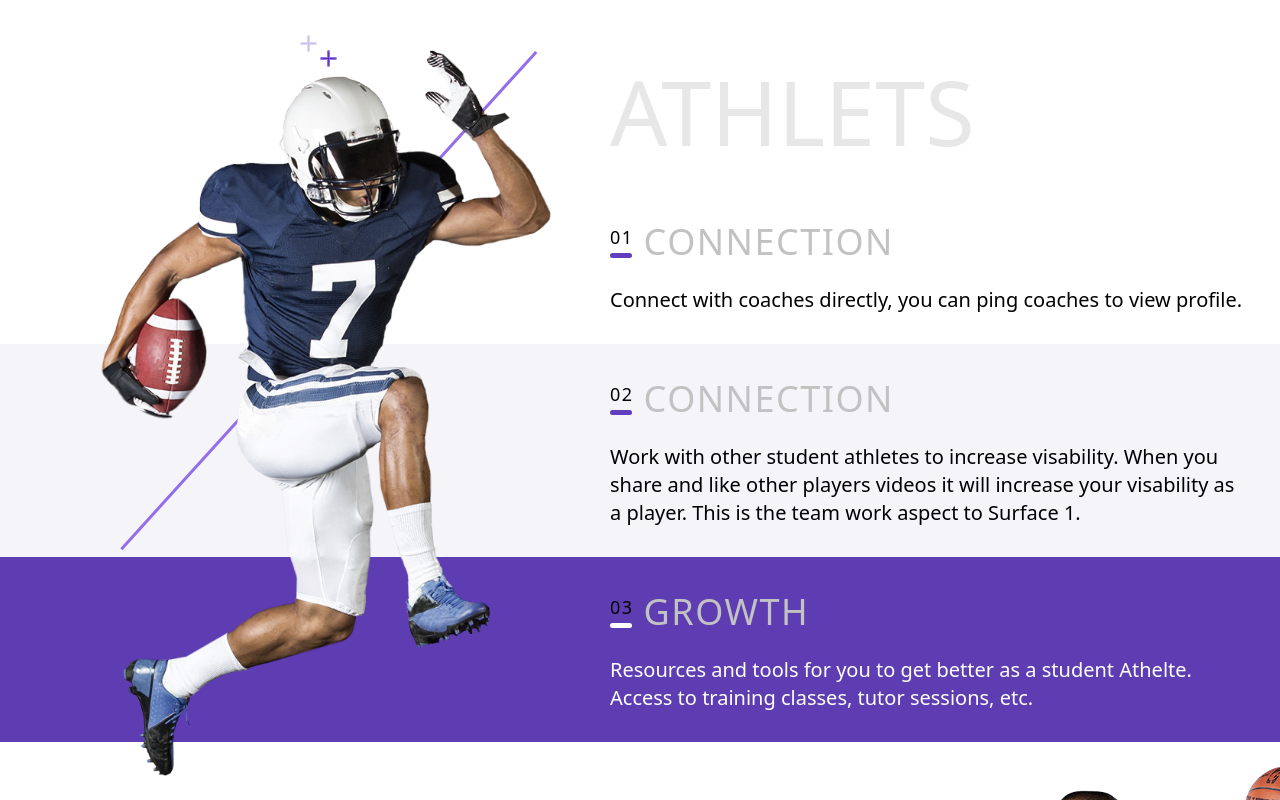
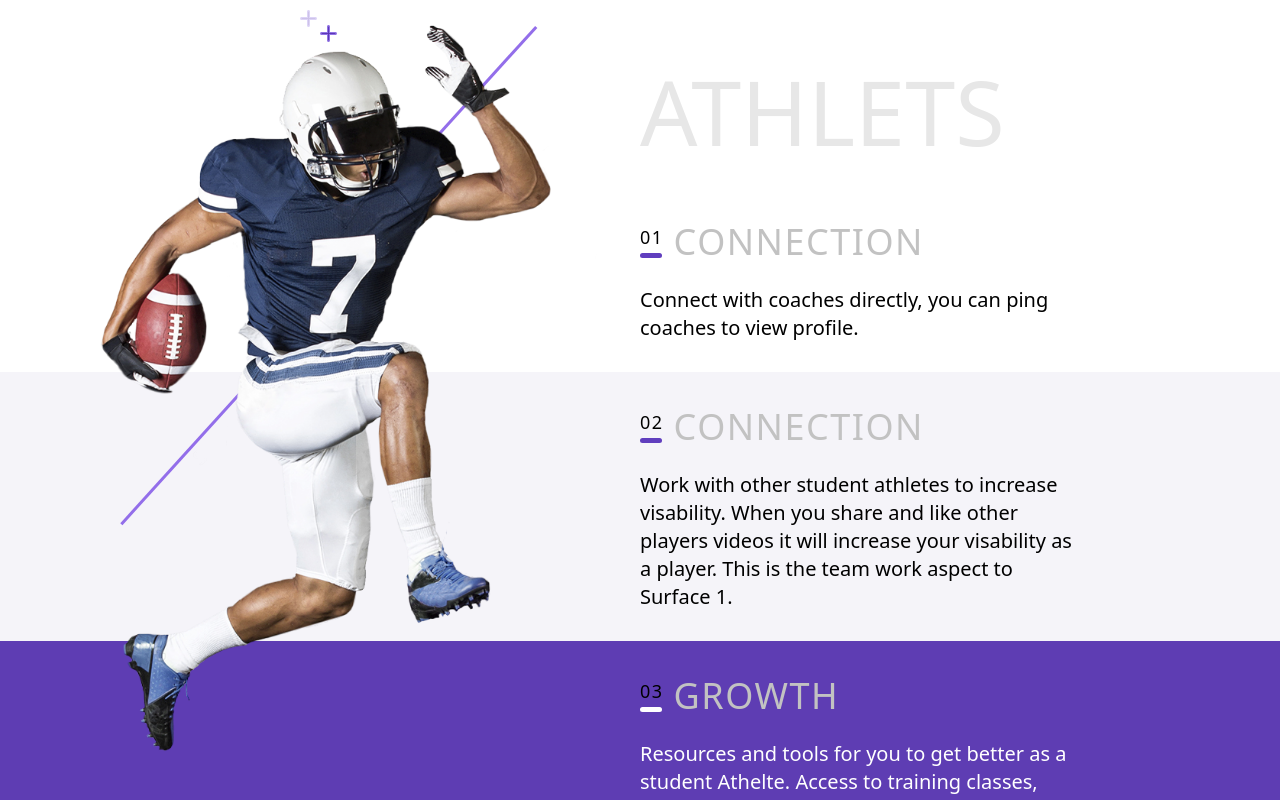
Before and after one commit to shinyrainbow/front-end-responsive, a React (Vite) app: page / in a window 1280 px wide. Shown: the top 800 px of the page. Built offline with nearby package versions, Linux system fonts and the light colour scheme.

Commit message:
fix app layout

```diff
--- a/src/App.jsx
+++ b/src/App.jsx
@@ -66,7 +66,7 @@ const App = () => {
       </div>
 
       <div className="relative hidden md:block">
-        <div className="absolute md:-left-[calc(100vw-76%)] md:block md:h-[699px] md:w-[518px] lg:left-[100px] xl:-top-[50px] xl:h-[950px] xl:w-[678px]">
+        <div className="absolute md:-left-[calc(100vw-76%)] md:h-[699px] md:w-[518px] lg:left-[100px] lg:-top-[25px] xl:-top-[70px] xl:h-[950px] xl:w-[678px]">
           <img
             src="/rectangle.svg"
             className="absolute -top-[15px] left-[200px] opacity-30 xl:hidden"
@@ -122,7 +122,7 @@ const App = () => {
             </ContentLayout>
           );
         })}
-        <div className="absolute md:-right-[calc(100vw-88%)] xl:right-[100px] md:block md:h-[586px] md:w-[691px] md:top-[20px] xl:-top-[30px] xl:h-[815px] xl:w-[991px]">
+        <div className="absolute md:-right-[calc(100vw-85%)] xl:right-[100px] md:h-[586px] md:w-[691px] md:top-[20px] xl:top-[5px] xl:h-[815px] xl:w-[991px]">
           <img
             src="/rectangle.svg"
             className="absolute left-[195px] top-[60px]"
--- a/src/Content.jsx
+++ b/src/Content.jsx
@@ -13,7 +13,7 @@ const Content = ({
   return (
     <div
       className={clsx(
-        "md:min-w-[470px] md:max-w-[470px] md:py-[30px] lg:min-w-[50vw] lg:max-w-[50vw] xl:py-[60px]",
+        "md:min-w-[470px] md:max-w-[470px] md:py-[30px] lg:min-w-[50%] lg:max-w-[50%] xl:py-[60px]",
         bgColor
       )}
     >
--- a/src/ContentLayout.jsx
+++ b/src/ContentLayout.jsx
@@ -5,7 +5,7 @@ const ContentLayout = ({ bgColor, children, isRightContent }) => {
   return (
     <div
       className={clsx(
-        "w-full md:flex md:px-[30px] xl:px-[195px]",
+        "w-full md:flex md:px-[30px] lg:px-[195px]",
         bgColor,
         isRightContent ? "md:justify-end" : "md:justify-start"
       )}
--- a/src/Topic.jsx
+++ b/src/Topic.jsx
@@ -5,11 +5,11 @@ const Topic = ({ isRightContent, text }) => {
   return (
     <div
       className={clsx(
-        "flex w-full pb-[15px] md:px-[30px] xl:px-[195px] xl:pb-[10px]",
+        "flex w-full pb-[15px] md:px-[30px] lg:px-[195px] xl:pb-[10px]",
         isRightContent ? "md:justify-end" : "md:justify-start"
       )}
     >
-      <div className="text-[90px] text-[#E7E7E7] md:min-w-[470px] md:max-w-[470px] lg:min-w-[50vw] lg:max-w-[50vw]">
+      <div className="text-[90px] text-[#E7E7E7] md:min-w-[470px] md:max-w-[470px] lg:min-w-[50%] lg:max-w-[50%]">
         {text}
       </div>
     </div>
```
